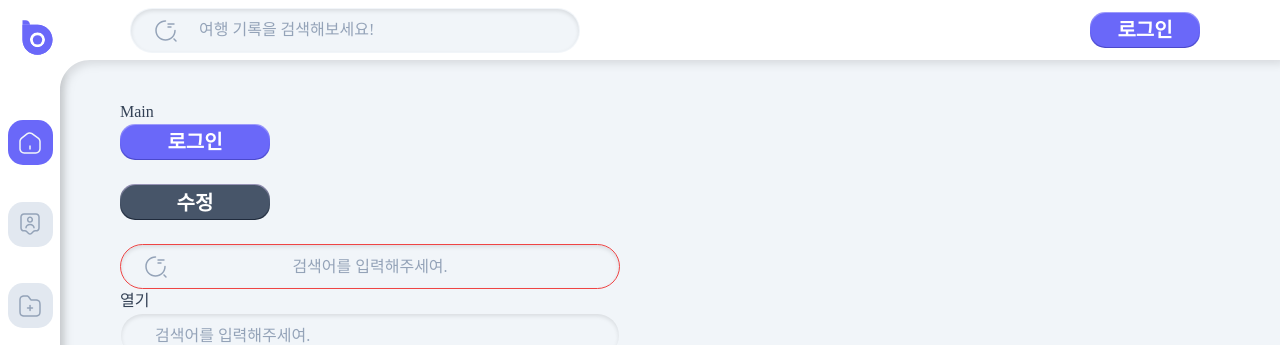
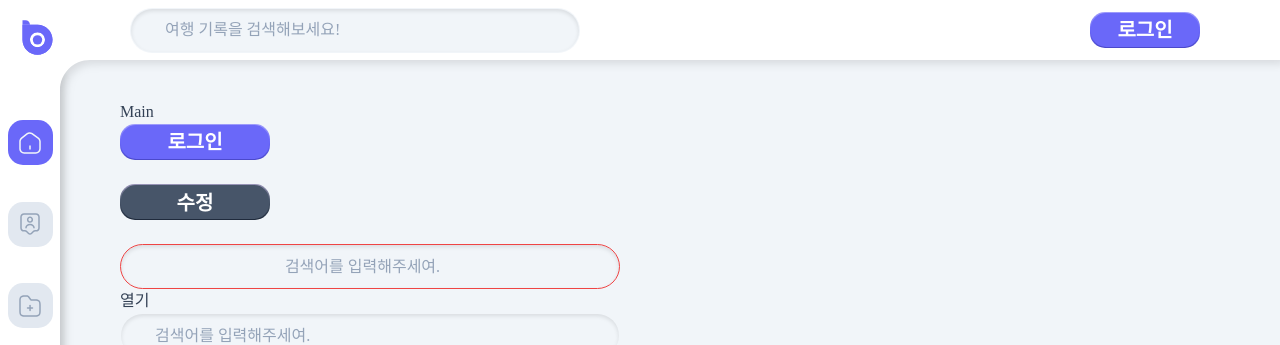
Before and after one commit to OhJeongHwan1/Front-CICD, a React (Vite) app: page / in a window 1280 px wide. Shown: the top 345 px of the page. Built offline with nearby package versions, Linux system fonts and the light colour scheme; a small style sheet from the web is missing.

Commit message:
Update Input.jsx
fix: type 변수명을 the_type으로 변경

```diff
--- a/src/components/Input.jsx
+++ b/src/components/Input.jsx
@@ -45,14 +45,14 @@ const Icon = styled.img`
   left: 24px;
 `;
 
-function Input({ width, type, placeholder, center, error, ...props }) {
-  const renderIcon = (type) => {
-    if (type) {
+function Input({ width, the_type, placeholder, center, error, ...props }) {
+  const renderIcon = (the_type) => {
+    if (the_type) {
       let path = "";
-      if (type === "search") path = "/search-status.svg";
-      if (type === "sms") path = "/sms.svg";
-      if (type === "password") path = "/password-check.svg";
-      if (type === "user") path = "/user-edit.svg";
+      if (the_type === "search") path = "/search-status.svg";
+      if (the_type === "sms") path = "/sms.svg";
+      if (the_type === "password") path = "/password-check.svg";
+      if (the_type === "user") path = "/user-edit.svg";
 
       return <Icon src={path} alt="" />;
     }
@@ -61,14 +61,14 @@ function Input({ width, type, placeholder, center, error, ...props }) {
   return (
     <div style={{ position: "relative" }}>
       <StyledInput
-        the_type={type}
+        the_type={the_type}
         width={width}
         placeholder={placeholder}
         center={center}
         error={error}
         {...props}
       ></StyledInput>
-      {renderIcon(type)}
+      {renderIcon(the_type)}
     </div>
   );
 }
```
